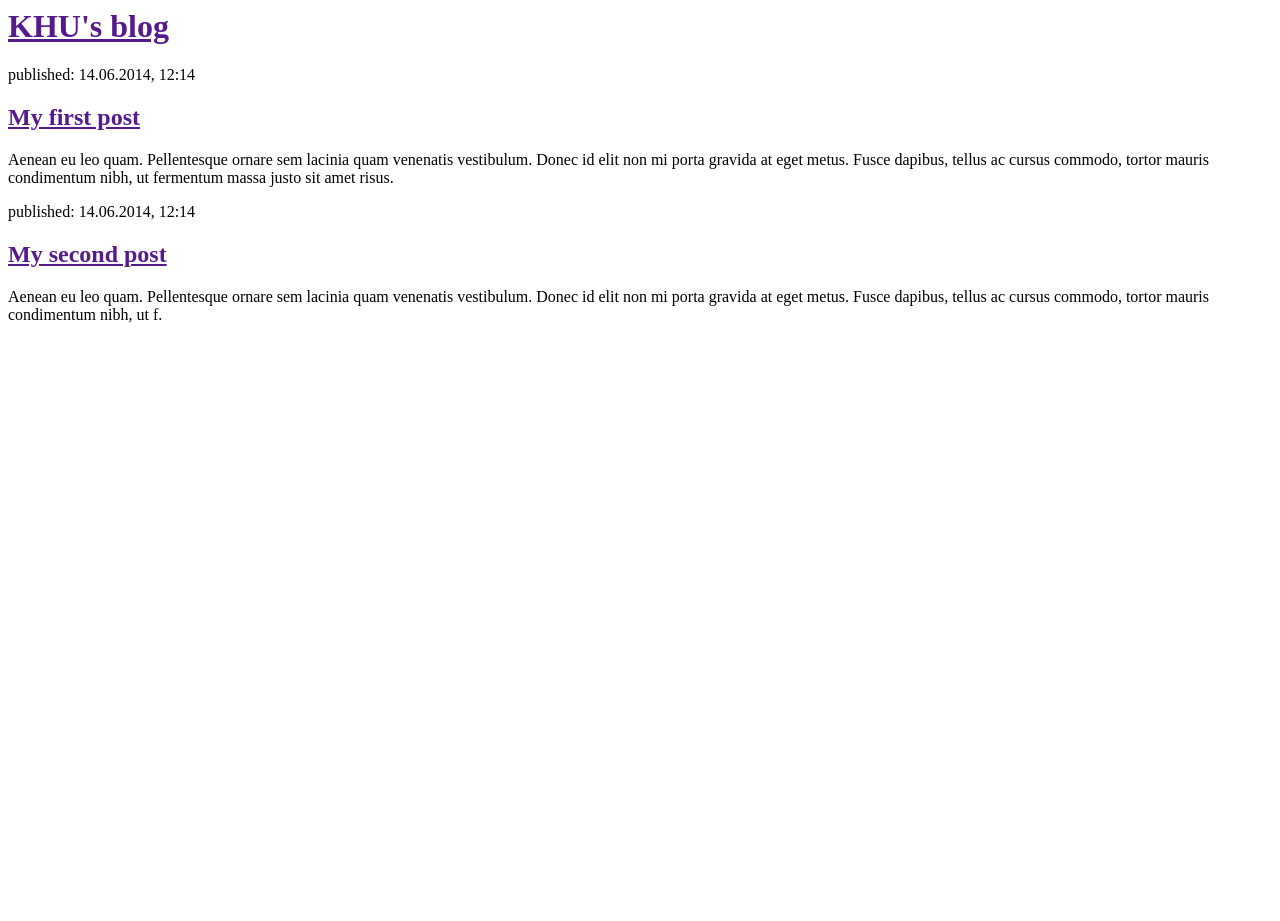
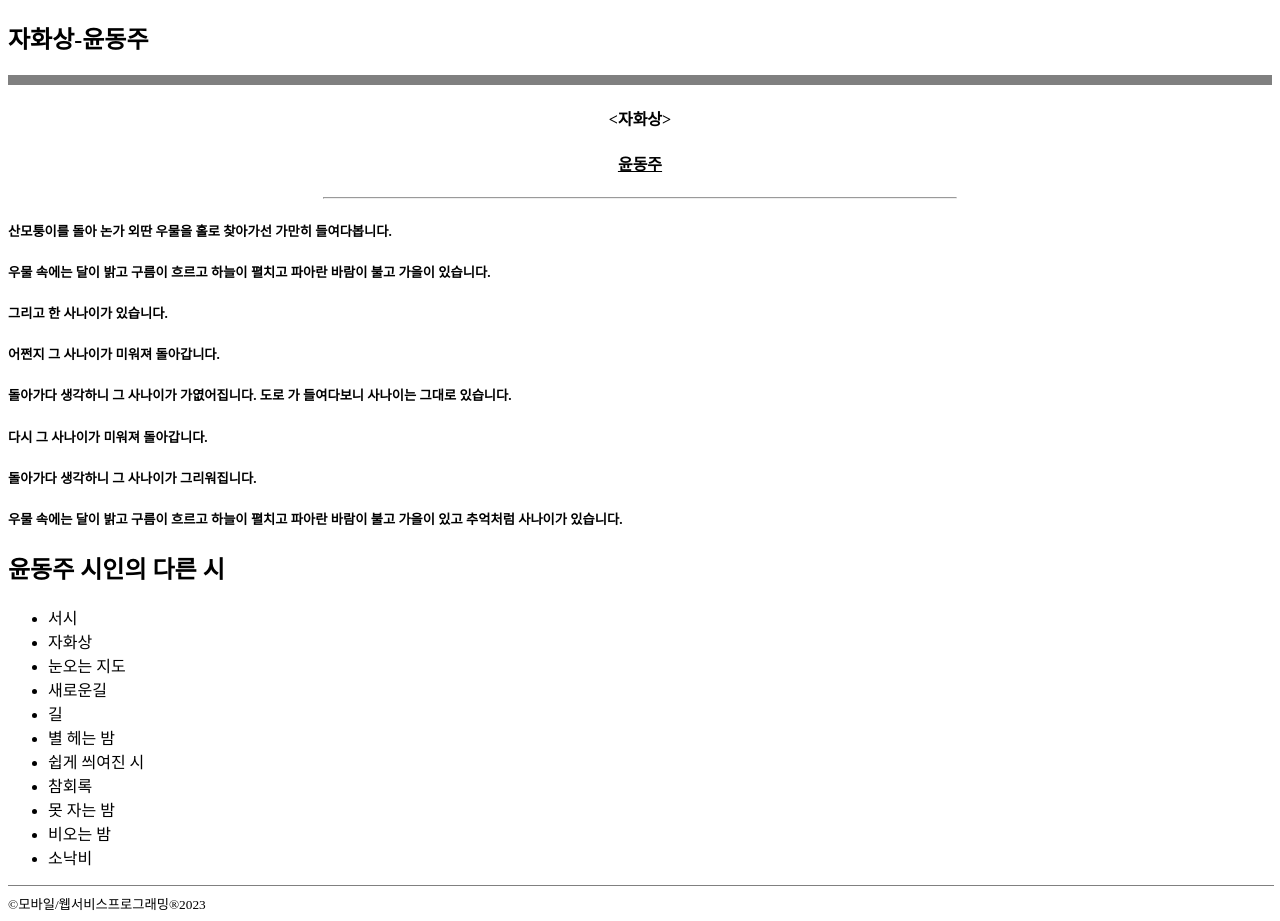
Before and after one commit to sam-from-korea/my-first-blog, a Django app: page / in a window 1280 px wide. Before the commit the page ends 323 px from the top, so only its background shows below. Run offline with Django 5.2, Linux system fonts and the light colour scheme.

Commit message:
윤동주

```diff
--- a/blog/templates/blog/post_list.html
+++ b/blog/templates/blog/post_list.html
@@ -1,26 +1,62 @@
+<!DOCTYPE html>
 <html>
-    <head>
-        <title> KHU's blog </title>
-    </head>
-    <body>
-        <div>
-            <h1><a href=""> KHU's blog </a></h1>
+<head>
+    <title>윤동주-자화상</title>
+</head>
+<body>
+     <!-- 헤더 부분-->
+    <header>
+        <div style="text-align: left;">
+            <h2>자화상-윤동주</h2>
         </div>
+        <hr style="height: 10px; border: none; background-color: grey;">
+    </header>
 
-        <div>
-            <p>published: 14.06.2014, 12:14</p>
-            <h2><a href="">My first post</a></h2>
-            <p>Aenean eu leo quam. Pellentesque ornare sem lacinia quam venenatis vestibulum.
-        Donec id elit non mi porta gravida at eget metus. Fusce dapibus, tellus ac cursus commodo,
-        tortor mauris condimentum nibh, ut fermentum massa justo sit amet risus.</p>
-        </div>
 
-        <div>
-            <p>published: 14.06.2014, 12:14</p>
-            <h2><a href="">My second post</a></h2>
-            <p>Aenean eu leo quam. Pellentesque ornare sem lacinia quam venenatis vestibulum.
-        Donec id elit non mi porta gravida at eget metus. Fusce dapibus, tellus ac cursus commodo,
-        tortor mauris condimentum nibh, ut f.</p>
-        </div>
-    </body>
+     <!-- section-->
+    <section>
+        <center>
+            <h4><b>&lt;자화상&gt;</b></h4>
+            <h4><b><ins>윤동주</ins></b></h4>
+        </center>
+        <hr align="center" width=50%></hr>
+        <article>
+            <h5>산모퉁이를 돌아 논가 외딴 우물을 홀로 찾아가선 가만히 들여다봅니다.</h5>
+            <h5>우물 속에는 달이 밝고 구름이 흐르고 하늘이 펼치고 파아란 바람이 불고 가을이 있습니다.</h5>
+            <h5>그리고 한 사나이가 있습니다.</h5>
+            <h5>어쩐지 그 사나이가 미워져 돌아갑니다.</h5>
+            <h5>돌아가다 생각하니 그 사나이가 가엾어집니다. 도로 가 들여다보니 사나이는 그대로 있습니다.</h5>
+            <h5>다시 그 사나이가 미워져 돌아갑니다.</h5>
+            <h5>돌아가다 생각하니 그 사나이가 그리워집니다.</h5>
+            <h5>우물 속에는 달이 밝고 구름이 흐르고 하늘이 펼치고 파아란 바람이 불고 가을이 있고 추억처럼 사나이가 있습니다.</h5>
+        </article>
+    </section>
+
+     <!-- 다른 시-->
+    <aside>
+        <article>
+            <h2><b>윤동주 시인의 다른 시</b></h2>
+            <ul>
+                <li>서시</li>
+                <li>자화상</li>
+                <li>눈오는 지도</li>
+                <li>새로운길</li>
+                <li>길</li>
+                <li>별 헤는 밤</li>
+                <li>쉽게 씌여진 시</li>
+                <li>참회록</li>
+                <li>못 자는 밤</li>
+                <li>비오는 밤</li>
+                <li>소낙비</li>
+            </ul>
+        </article>
+    </aside>
+
+
+    <!-- footer-->
+    <footer>
+        <hr size="1" align="left" width=100% noshade="noshade"></hr>
+        <small>©모바일/웹서비스프로그래밍®2023</small>
+    </footer>
+</body>
 </html>
```
Also changed, not shown: blog/templates/blog/original_post_list.html (added, +26 -0 lines).
